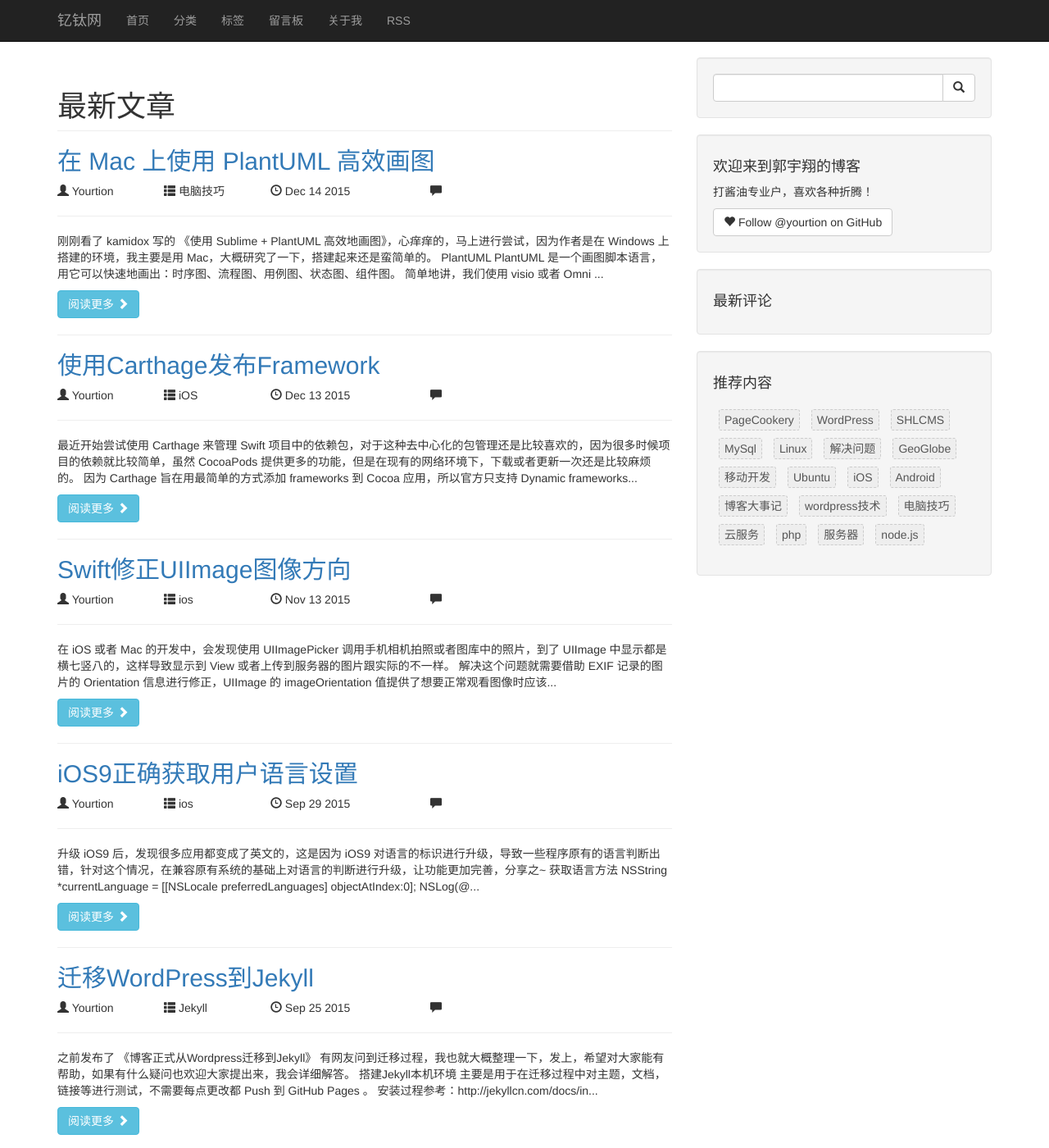
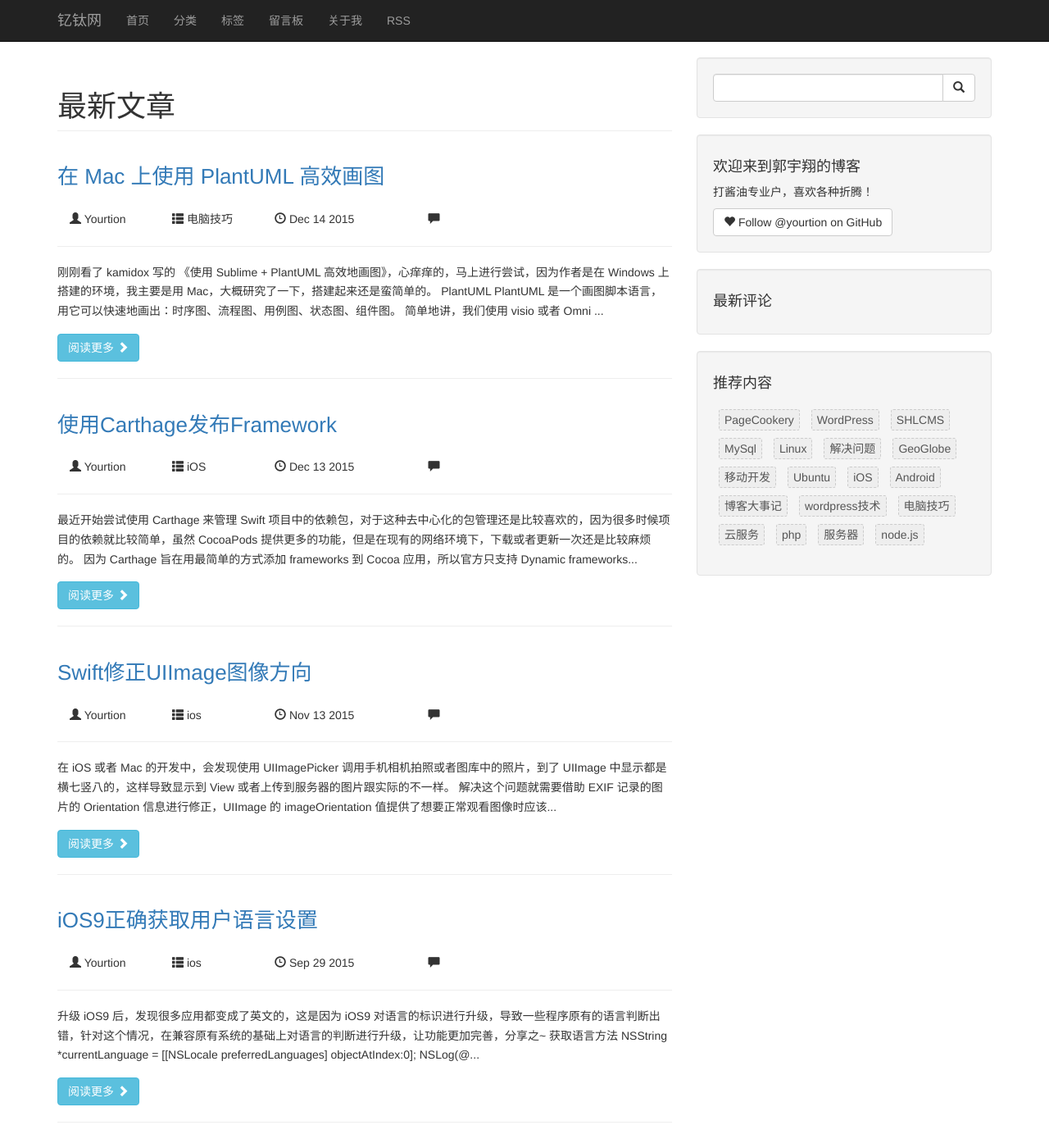
Before and after one commit to yourtion/yourtion.github.io, a Jekyll site: the page built from index.html, in a window 1280 px wide and 1400 px high. Shown: the whole window at 82% size. Built offline with Jekyll 4.4.1, drawn with Linux system fonts in a browser that asks for light colours; Markdown is read by kramdown in place of the engine named in the settings; comment, search, counter and statistics services are not loaded.

Commit message:
update style

```diff
--- a/assets/css/my_style.css
+++ b/assets/css/my_style.css
@@ -49,7 +49,9 @@
 #page-content blockquote p {
 	margin-bottom: 0;
 }
-
+#page-content li {
+	word-break: break-all;
+}
 #page-content ol li {
 	line-height: 200%;
 }
--- a/index.html
+++ b/index.html
@@ -1,14 +1,14 @@
 ---
 layout: default
 ---
-<div class="col-md-8">
+<div class="col-md-8" id="page-content">
   <h1 class="page-header">最新文章</h1>
   {% for post in site.posts limit:10 %}
   <!-- Blog Post -->
   <h2>
     <a href="{{ post.url | prepend: site.baseurl }}">{{ post.title }}</a>
   </h2>
-  <p  class="row">
+  <p class="row">
     <span class="col-md-2 col-xs-6"><span class="glyphicon glyphicon-user" aria-hidden="true"></span> {{ post.author }}</span>
     <span class="col-md-2 col-xs-6"><span class="glyphicon glyphicon-th-list" aria-hidden="true"></span> {{ post.categories[0] }}</span>
     <span class="col-md-3 col-xs-6"><span class="glyphicon glyphicon-time" aria-hidden="true"></span> {{ post.date | date: "%b %d %Y" }}</span>
```
